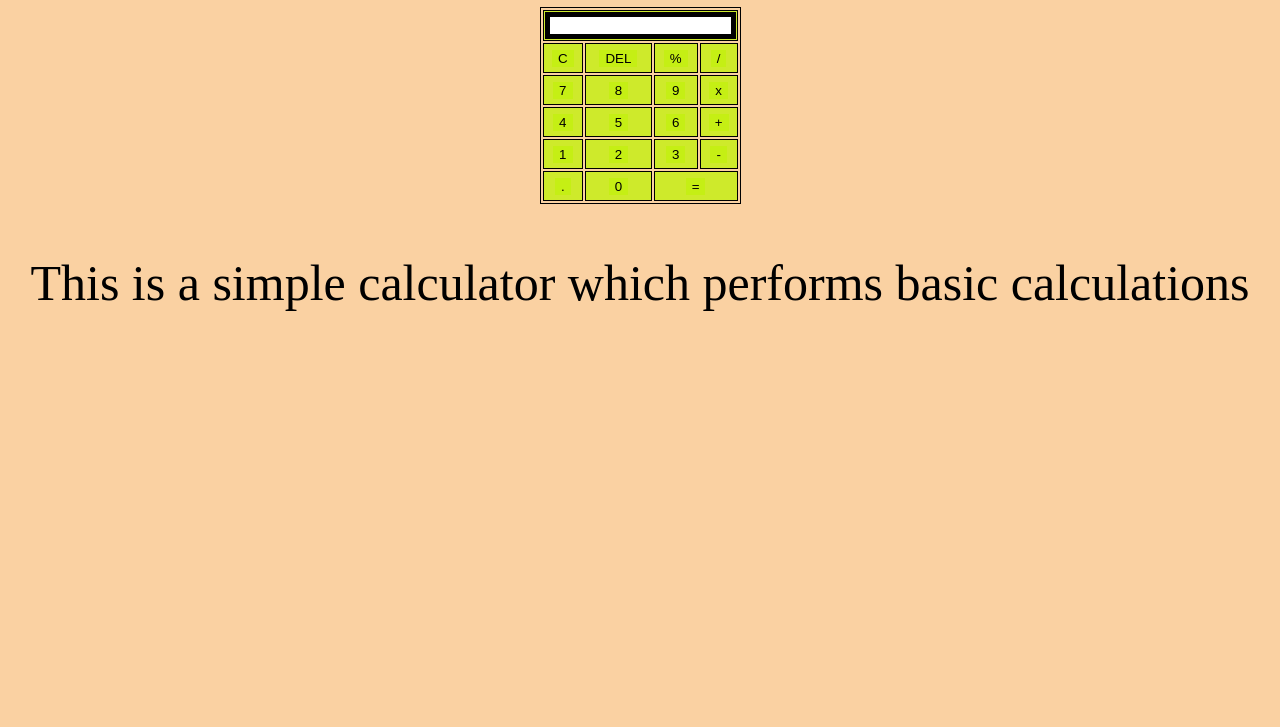
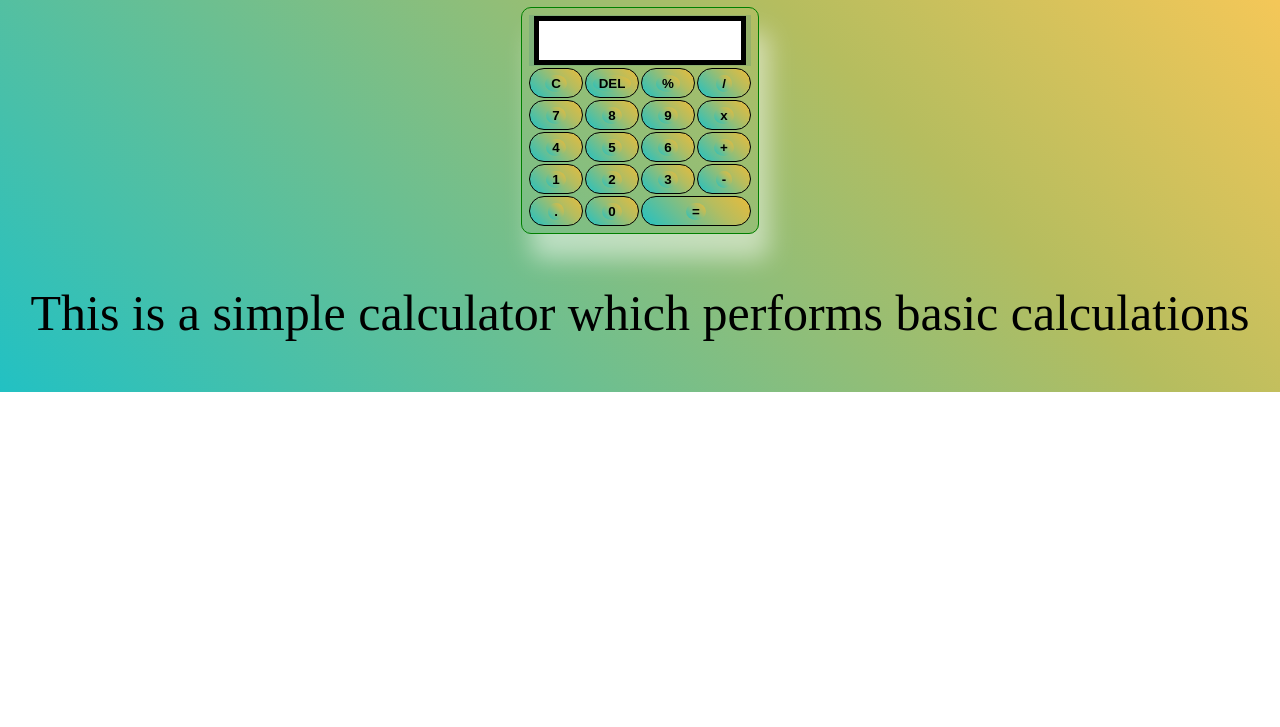
Before and after one commit to arunkumarreddyc/testing, a plain HTML site: page index.html in a window 1280 px wide. Shown: the part 73-800 px from the top of the page. Drawn offline with Linux system fonts and the light colour scheme.

Commit message:
second commit

```diff
--- a/index.html
+++ b/index.html
@@ -12,9 +12,9 @@
   <body>
     <h1 id="title">Calculator</h1>
     <div class="calc">
-      <table class="p-3 rounded mb-2 bg-info text-white">
-        <tr>
-          <td colspan="4"><input type="text" id="result" /></td>
+      <table>
+        <tr id="textscreen">
+          <th colspan="4" id="input"><input type="text" id="result" /></th>
         </tr>
 
         <!-- <tr>
@@ -24,7 +24,7 @@
           <td><button>MC</button></td>
         </tr> -->
         <tr>
-          <td><button id='clear'>C</button></td>
+          <td><button id="clear">C</button></td>
           <td><button>DEL</button></td>
           <td><button>%</button></td>
           <td><button>/</button></td>
@@ -34,31 +34,24 @@
           <td><button>8</button></td>
           <td><button>9</button></td>
           <td><button>x</button></td>
-
-
         </tr>
         <tr>
           <td><button>4</button></td>
           <td><button>5</button></td>
           <td><button>6</button></td>
-          <td><button id='add'>+</button></td>
-
-
+          <td><button id="add">+</button></td>
         </tr>
         <tr>
-          <td><button id='1'>1</button></td>
-          <td><button id='2'>2</button></td>
-          <td><button id='3'>3</button></td>
-          <td><button id='subtract'>-</button></td>
-
-
+          <td><button id="1">1</button></td>
+          <td><button id="2">2</button></td>
+          <td><button id="3">3</button></td>
+          <td><button id="subtract">-</button></td>
         </tr>
         <tr>
           <td><button>.</button></td>
           <td><button>0</button></td>
 
-
-          <td colspan="2"><button id='equal'>=</button></td>
+          <td colspan="2"><button id="equal">=</button></td>
         </tr>
       </table>
     </div>
--- a/script.js
+++ b/script.js
@@ -1,6 +1,7 @@
 let display = document.querySelector("#result");
 let buttons = document.querySelectorAll("td");
 let displayValue = "";
+const excludedKeys = [1, 2, 3, 4, 5, 6, 7, 8, 9, 0];
 for (but of buttons) {
   but.addEventListener("click", (e) => {
     buttonText = e.target.innerText;
@@ -13,7 +14,7 @@ for (but of buttons) {
       displayValue = displayValue.substring(0, displayValue.length - 1);
       display.value = displayValue;
     } else if (buttonText == "%") {
-      displayValue = 1 / 100;
+      displayValue = (display.value )* (1 / 100);
       display.value = displayValue;
     } else if (buttonText == "C") {
       displayValue = "";
@@ -26,3 +27,17 @@ for (but of buttons) {
     }
   });
 }
+
+display.addEventListener("keydown", (e) => {
+  console.log(e);
+  if (
+    !(
+      (e.keyCode >= 48 && e.keyCode <= 57) ||
+      (e.keyCode >= 96 && e.keyCode <= 105) ||
+      excludedKeys.includes(e.keyCode)
+    )
+  ) {
+    alert("Only numbers are allowed");
+    e.preventDefault();
+  }
+});
--- a/style.css
+++ b/style.css
@@ -2,59 +2,68 @@
   /* position: absolute;
   top: 10%;
 left: 5%; */
-display: flex;
-justify-content: center;
+  display: flex;
+  justify-content: center;
 
 }
 
 #title {
   text-align: center;
-  color:rgb(236, 12, 31);
+  color: rgb(236, 12, 31);
 }
 
-#description{
+#description {
   text-align: center;
-  font-size:50px;
+  font-size: 50px;
+}
+
+#input {
+  background-color: rgba(24, 107, 128, 0.151);
 }
 
 td,
-tr,
-table {
+tr {
   border: 1px solid black;
   text-align: center;
   cursor: pointer;
+}
 
+button {
+  /* background-color: rgba(196, 241, 14, 0.801); */
+  border: none;
+background: linear-gradient(45deg, rgba(34,193,195,1) 0%, rgba(181,189,95,1) 67%, rgba(253,187,45,0.8) 100%);
+  cursor:pointer;
+  font-weight:550;
+  border-radius:50%;
 
 }
 
-button{
-  background-color:rgba(196, 241, 14, 0.801);
-  border:none;
+body {
+  background: rgb(34,193,195);
+background: linear-gradient(45deg, rgba(34,193,195,1) 0%, rgba(181,189,95,1) 67%, rgba(253,187,45,0.8) 100%);
+background-repeat: no-repeat;
 }
 
-body {
-  background-color: rgba(245, 154, 50, 0.452);
+table{
+  border:1px solid green;
+  border-radius:10px;
+  padding:5px;
+  box-shadow: 10px 25px 25px rgba(255, 255, 255, 0.5);
 }
-
-
-
-tr{
+tr {
   height: 30px;
 }
 
-input{
-  /* font-size: 200%; */
-  border:5px solid black;
-
+#result {
+  font-size: 200%;
+  border: 5px solid black;
+  width: 90%;
 }
 
-td{
-  background-color:rgba(196, 241, 14, 0.801);
-  width:auto;
+td {
+  /* background-color: rgba(196, 241, 14, 0.801); */
+  width: 50px;
+background: linear-gradient(45deg, rgba(34,193,195,1) 0%, rgba(181,189,95,1) 67%, rgba(253,187,45,0.8) 100%);
+
+  border-radius: 20px;
 }
-
-/* @media(max-width:600px) {
-  td{
-    width:auto;
-  }
-} */
```
